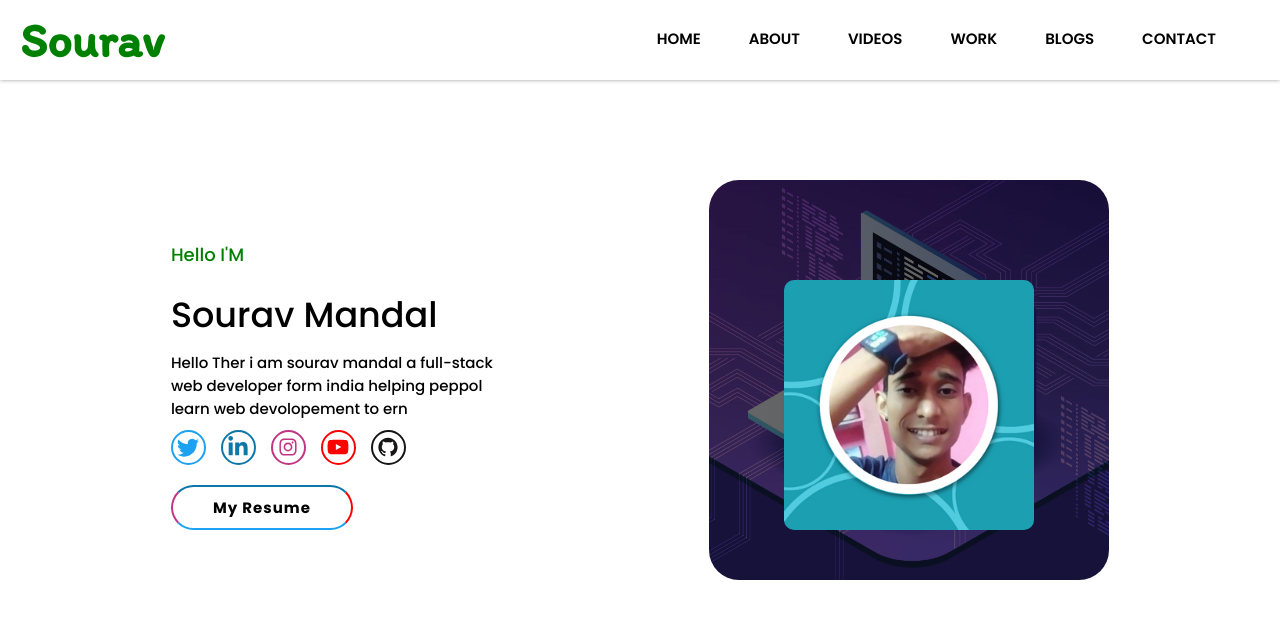
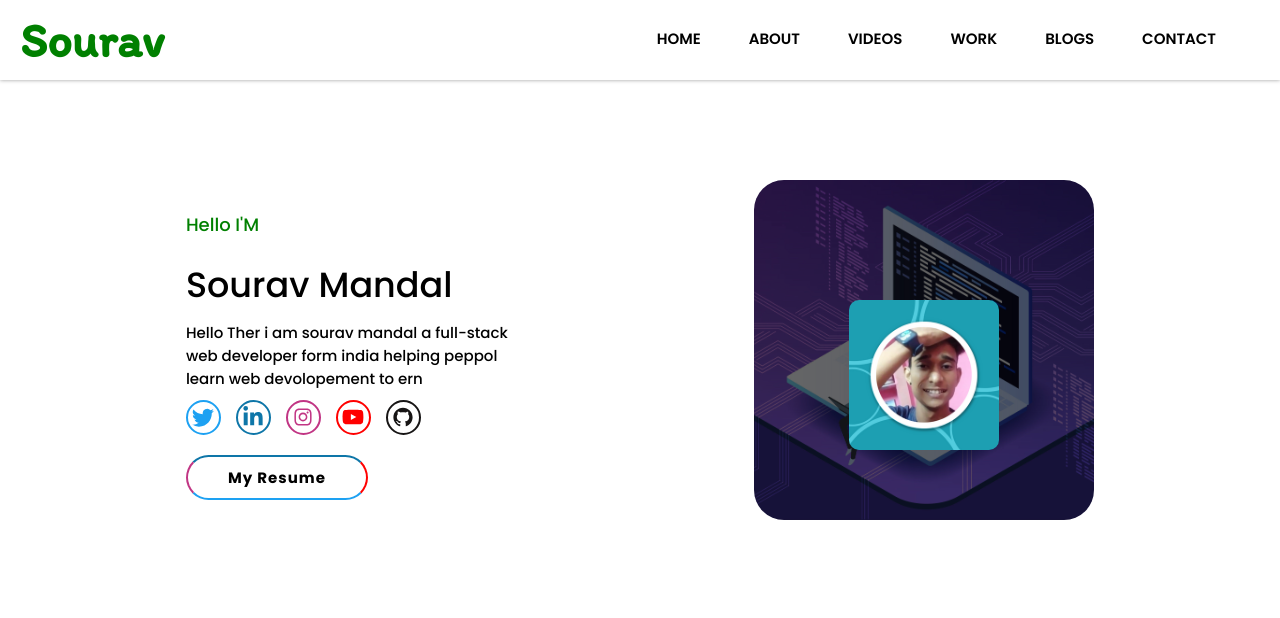
Before and after one commit to souravcodeweb/sourav_mandal, a React (Create React App) app: page / in a window 1280 px wide. Shown: the top 618 px of the page. Built offline with nearby package versions, Linux system fonts and the light colour scheme.

Commit message:
add code

```diff
--- a/src/Components/Pages/Home.css
+++ b/src/Components/Pages/Home.css
@@ -66,8 +66,8 @@ section{
     display: flex;
     justify-content: center;
     align-items: center;
-    width: 400px;
-    height: 400px;
+    width: 340px;
+    height: 340px;
     background: rgba(0,0,0,0.6) url(../../images/homeimg.jpg);
     background-blend-mode: darken;
     background-size: cover;
@@ -76,8 +76,8 @@ section{
     border-radius: 30px;
 }
 .home .img img{
-    width: 250px;
-    height: 250px;
+    width: 150px;
+    height: 150px;
     margin-top: 50px;
     border-radius: 10px;
 }
```
